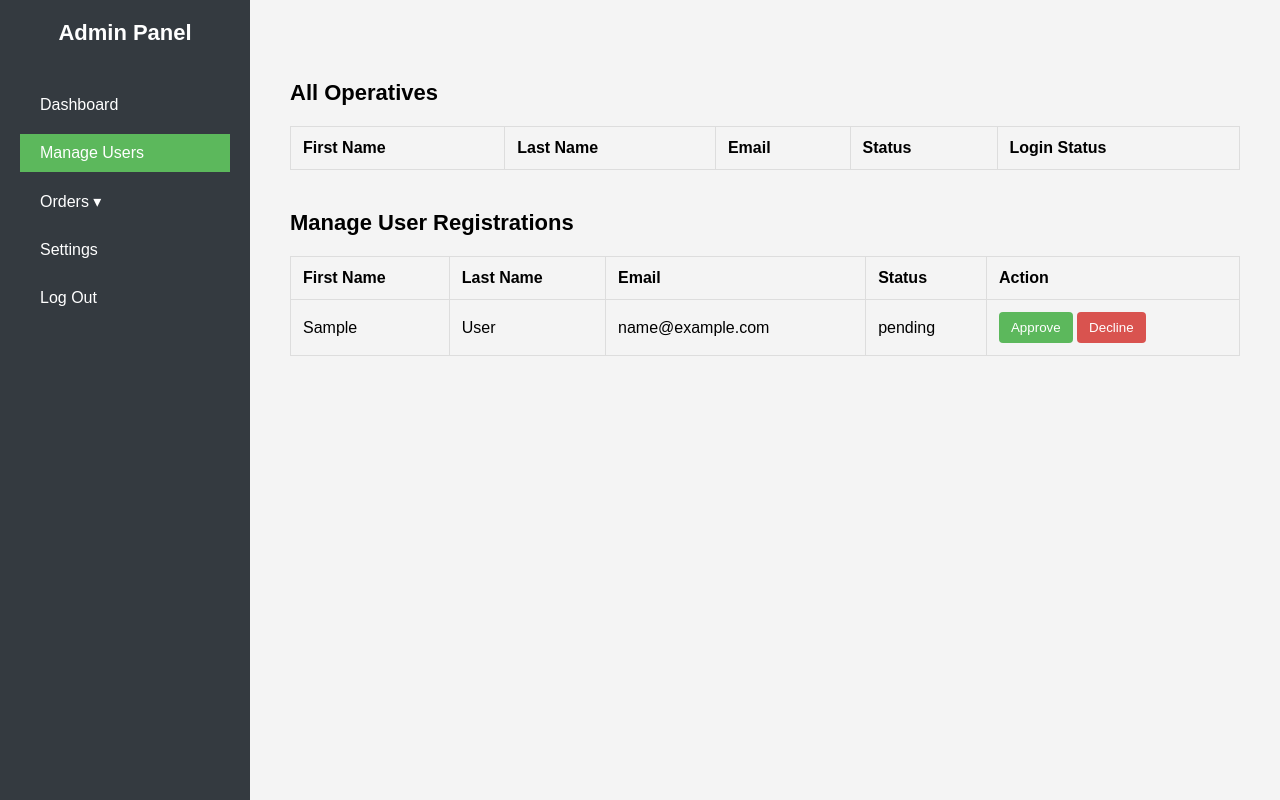
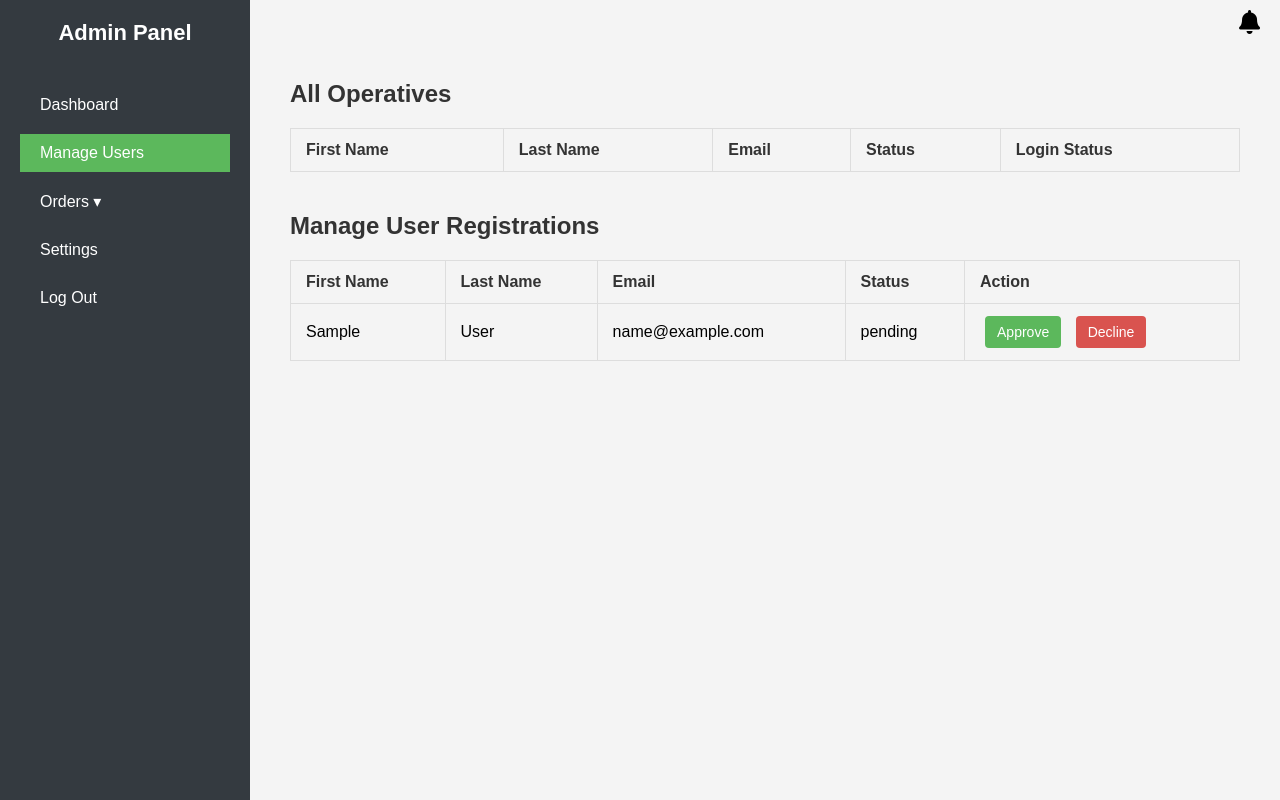
Before and after one commit to biy11/StockFlow, a Flask app: page /admin/manage_users in a window 1280 px wide. Run offline with Flask 3, Linux system fonts and the light colour scheme; a user stored in the database is signed in; tables that the repository leaves empty hold one stand-in row (values such as "Sample post"); lists and menus that the app fills with data are empty; some libraries are stand-ins or nearby versions.

Commit message:
added the notifciation bell for iniquires to admin

```diff
--- a/stockflow_app/app/static/css/admin/admin_base.css
+++ b/stockflow_app/app/static/css/admin/admin_base.css
@@ -1,5 +1,3 @@
-/* static/css/admin/base.css */
-
 /* Basic reset */
 * {
     margin: 0;
@@ -55,31 +53,83 @@ body {
     margin-left: 250px;
     padding: 40px;
     width: calc(100% - 250px);
-    overflow-y: auto; /* Added to handle overflow */
+    overflow-y: auto;
 }
 
-/* Table Styles (common across pages) */
-table {
-    width: 100%;
-    border-collapse: collapse;
-    margin-top: 20px;
+/* Notification Bell */
+.notifications {
+    position: absolute;
+    top: 10px;
+    right: 20px;
+    z-index: 1000;
 }
 
-table, th, td {
-    border: 1px solid #ddd;
+.bell-icon {
+    position: relative;
+    cursor: pointer;
 }
 
-th, td {
-    padding: 12px;
-    text-align: left;
+/* Increase size of the bell icon */
+.bell-icon i.fa-bell {
+    font-size: 24px;  /* You can adjust this size */
+    color: #000;  /* Optional: Change the color if needed */
 }
 
-th {
-    background-color: #f4f4f4;
-    font-weight: bold;
+.notification-count {
+    font-size: 14px;  /* Adjust size of the notification count accordingly */
 }
 
-/* CSS for Dropdown Menu */
+.notification-count {
+    position: absolute;
+    top: -10px;
+    right: -10px;
+    background-color: red;
+    color: white;
+    border-radius: 50%;
+    padding: 5px;
+    font-size: 12px;
+    display: none;
+}
+
+/* Notification Dropdown */
+.notification-dropdown {
+    display: none;
+    position: absolute;
+    right: 0;
+    top: 30px;
+    background-color: white;
+    border: 1px solid #ddd;
+    border-radius: 5px;
+    width: 250px;
+    box-shadow: 0 4px 8px rgba(0, 0, 0, 0.1);
+}
+
+.notification-dropdown h4 {
+    padding: 10px;
+    background-color: #f4f4f4;
+    border-bottom: 1px solid #ddd;
+}
+
+.notification-dropdown ul {
+    list-style: none;
+    padding: 10px;
+}
+
+.notification-dropdown ul li {
+    padding: 10px;
+    border-bottom: 1px solid #ddd;
+}
+
+.notification-dropdown ul li:hover {
+    background-color: #f9f9f9;
+}
+
+/* Show notifications when bell is clicked */
+.notifications:hover .notification-dropdown {
+    display: block;
+}
+
+/* Dropdown Menu */
 .dropdown {
     position: relative;
     display: inline-block;
--- a/stockflow_app/app/static/css/admin/manage_users.css
+++ b/stockflow_app/app/static/css/admin/manage_users.css
@@ -1,6 +1,6 @@
 /* static/css/admin/manage_users.css */
 
-/* All Operatives and Manage Users Sections */
+/* Container for both Operatives and Manage Users sections */
 .all-operatives,
 .manage-users {
     margin-top: 40px;
@@ -9,17 +9,66 @@
 .all-operatives h2,
 .manage-users h2 {
     margin-bottom: 20px;
-    font-size: 22px;
+    font-size: 24px;
+    color: #333;
 }
 
-/* Action Buttons */
+/* Table Styles */
+table {
+    width: 100%;
+    border-collapse: collapse;
+    margin-bottom: 40px;
+    font-size: 16px;
+}
+
+table, th, td {
+    border: 1px solid #ddd;
+}
+
+th, td {
+    padding: 12px 15px;
+    text-align: left;
+}
+
+th {
+    background-color: #f4f4f4;
+    font-weight: bold;
+    color: #333;
+}
+
+tr:nth-child(even) {
+    background-color: #f9f9f9;
+}
+
+/* Hover effect on table rows */
+tr:hover {
+    background-color: #f1f1f1;
+}
+
+/* Status colors for online/offline text */
+.status-online {
+    color: green;
+    font-weight: bold;
+}
+
+.status-offline {
+    color: red;
+    font-weight: bold;
+}
+
+/* Buttons Styling */
+.approve-btn, .decline-btn {
+    padding: 8px 12px;
+    border: none;
+    border-radius: 4px;
+    font-size: 14px;
+    cursor: pointer;
+    transition: background-color 0.3s ease;
+}
+
 .approve-btn {
     background-color: #5cb85c;
     color: white;
-    padding: 8px 12px;
-    border: none;
-    cursor: pointer;
-    border-radius: 4px;
 }
 
 .approve-btn:hover {
@@ -29,12 +78,37 @@
 .decline-btn {
     background-color: #d9534f;
     color: white;
-    padding: 8px 12px;
-    border: none;
-    cursor: pointer;
-    border-radius: 4px;
 }
 
 .decline-btn:hover {
     background-color: #c9302c;
 }
+
+/* Align action buttons next to each other in the same row */
+table td form {
+    display: inline-block;
+    margin: 0 5px;
+}
+
+/* Responsive adjustments */
+@media (max-width: 768px) {
+    table, th, td {
+        font-size: 14px;
+    }
+
+    .approve-btn, .decline-btn {
+        padding: 6px 10px;
+        font-size: 12px;
+    }
+}
+
+@media (max-width: 576px) {
+    table, th, td {
+        font-size: 12px;
+    }
+
+    .approve-btn, .decline-btn {
+        padding: 5px 8px;
+        font-size: 10px;
+    }
+}
--- /dev/null
+++ b/stockflow_app/app/static/js/admin/admin_base.js
@@ -0,0 +1,42 @@
+document.addEventListener('DOMContentLoaded', function () {
+    var socket = io();  // Connect to the WebSocket server
+    const notificationCountElement = document.getElementById('notification-count');
+    const notificationList = document.getElementById('notification-list');
+    let notificationCount = 0;
+
+    // Function to add a new notification
+    function addNotification(message) {
+        const li = document.createElement('li');
+        li.textContent = `${message} - ${new Date().toLocaleString()}`; // Adds timestamp
+        notificationList.appendChild(li);
+        notificationCount++;
+        notificationCountElement.textContent = notificationCount;
+        notificationCountElement.style.display = 'block';
+    }
+
+    // Listen for inquiries raised
+    socket.on('inquiry_raised', function (data) {
+        const message = `Inquiry raised for order ${data.order_no} by ${data.raised_by}: ${data.inquiry_comment}`;
+        addNotification(message);
+    });
+
+    // Listen for completed orders
+    socket.on('order_completed', function (data) {
+        const message = `Order ${data.order_no} has been completed.`;
+        addNotification(message);
+    });
+
+    // Reset notification count when dropdown is opened
+    document.querySelector('.bell-icon').addEventListener('click', function () {
+        notificationCount = 0;
+        notificationCountElement.textContent = notificationCount;
+        notificationCountElement.style.display = 'none';
+
+        // Show 'No new notifications' if list is empty
+        if (notificationList.children.length === 0) {
+            const li = document.createElement('li');
+            li.textContent = 'No new notifications';
+            notificationList.appendChild(li);
+        }
+    });
+});
--- a/stockflow_app/app/static/js/operative/daily_orders.js
+++ b/stockflow_app/app/static/js/operative/daily_orders.js
@@ -52,9 +52,9 @@ document.addEventListener('DOMContentLoaded', function () {
 
     socket.on('delete_pick_order', function (data) {
         console.log('Delete pick order event received:', data);
-        removeOrderFromTable(data.id);
         pingSound.play();  // Play the sound
         speakMessage(`Order ${data.order_no} has been deleted.`);
+        removeOrderFromTable(data.id);
     });
 
     function speakMessage(message){
--- a/stockflow_app/app/templates/admin/admin_base.html
+++ b/stockflow_app/app/templates/admin/admin_base.html
@@ -5,9 +5,25 @@
     <meta charset="UTF-8">
     <title>{% block title %}Admin Dashboard{% endblock %}</title>
     <link rel="stylesheet" href="{{ url_for('static', filename='css/admin/admin_base.css') }}">
+    <link rel="stylesheet" href="https://cdnjs.cloudflare.com/ajax/libs/font-awesome/5.15.4/css/all.min.css"> <!-- FontAwesome for bell icon -->
+    <link rel="icon" href="{{ url_for('static', filename='favicon.ico') }}">
+
     {% block extra_css %}{% endblock %}
 </head>
 <body>
+    <!-- Notification Bell -->
+    <div class="notifications">
+        <div class="bell-icon">
+            <span id="notification-count" class="notification-count">0</span>
+            <i class="fa fa-bell"></i>
+        </div>
+        <div id="notification-dropdown" class="notification-dropdown">
+            <h4>Notifications</h4>
+            <ul id="notification-list">
+                <li>No new notifications</li>
+            </ul>
+        </div>
+    </div>
 
     <!-- Sidebar -->
     <div class="sidebar">
@@ -25,12 +41,15 @@
         <a href="{{ url_for('auth.logout') }}" class="logout">Log Out</a>
     </div>
 
-
     <!-- Main Content -->
     <div class="main-content">
         {% block content %}
         {% endblock %}
     </div>
 
+    <!-- Load Socket.IO client-side library -->
+    <script src="https://cdn.socket.io/4.0.1/socket.io.min.js"></script>
+    <!-- Load your JavaScript -->
+    <script src="{{ url_for('static', filename='js/admin/admin_base.js') }}"></script>
 </body>
 </html>
```
Also changed, not shown: stockflow_app/app/operative/routes.py (+16 -1 lines).
